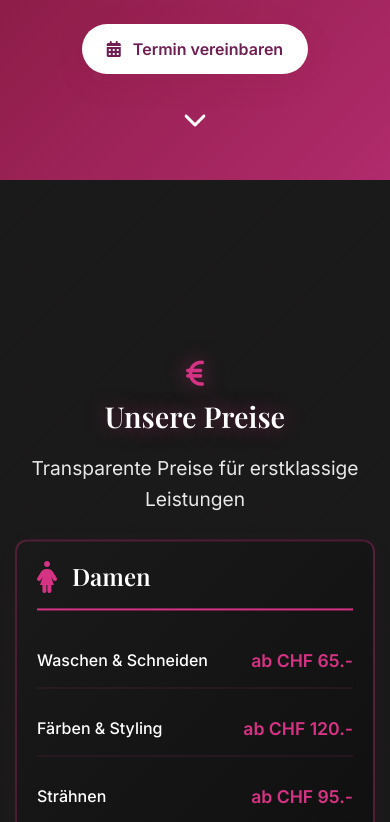
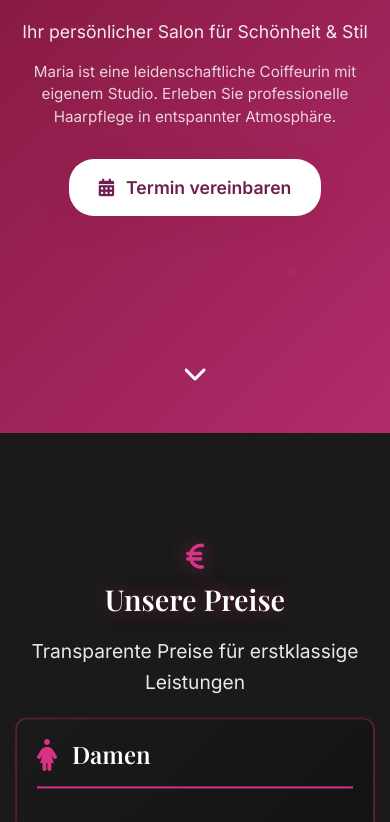
Before and after one commit to Bofi97/Coiffeur-Maria, a plain HTML site: page index.html in a window 390 px wide. Shown: the part 411-1233 px from the top of the page. Drawn offline with nearby package versions, Linux system fonts and the light colour scheme.

Commit message:
Update for better Mobile use Stylesheet.css

```diff
--- a/Stylesheet.css
+++ b/Stylesheet.css
@@ -1007,19 +1007,25 @@ section {
     }
 
     .hero {
-        height: 80vh;
+        height: 100vh;
         padding: 0 20px;
-        /* Android safe area */
-        padding-top: max(20px, env(safe-area-inset-top));
+        /* Android safe area + navigation space */
+        padding-top: max(120px, calc(env(safe-area-inset-top) + 120px));
+        display: flex;
+        align-items: center;
+        justify-content: center;
     }
 
     .hero-content {
         padding: 0;
+        text-align: center;
+        width: 100%;
     }
 
     .logo {
         flex-direction: column;
         gap: 10px;
+        margin-bottom: 20px;
     }
 
     .logo i {
@@ -1027,15 +1033,35 @@ section {
     }
 
     h1 {
-        font-size: 2.5rem;
+        font-size: 2.2rem;
+        margin-bottom: 15px;
     }
 
     .hero-subtitle {
-        font-size: 1.2rem;
+        font-size: 1.1rem;
+        margin-bottom: 15px;
     }
 
     .hero-description {
-        font-size: 1rem;
+        font-size: 0.95rem;
+        margin-bottom: 30px;
+        line-height: 1.5;
+    }
+
+    /* CTA Button Mobile */
+    .cta-button {
+        padding: 18px 30px;
+        font-size: 1.1rem;
+        min-height: 50px;
+        border-radius: 25px;
+        /* Android touch improvements */
+        -webkit-tap-highlight-color: transparent;
+        touch-action: manipulation;
+        cursor: pointer;
+        /* Ensure button is clickable */
+        pointer-events: auto;
+        z-index: 10;
+        position: relative;
     }
 
     /* Fixed Navigation for Mobile with Android fixes */
@@ -1053,47 +1079,59 @@ section {
     .nav-container {
         flex-direction: column;
         height: auto;
-        padding: 15px 20px;
+        padding: 10px 15px;
         max-width: 100%;
         width: 100%;
         box-sizing: border-box;
     }
 
+    .nav-logo {
+        font-size: 1.1rem;
+        margin-bottom: 8px;
+        text-align: center;
+    }
+
     .nav-menu {
-        gap: 12px;
-        margin-top: 15px;
+        gap: 8px;
+        margin-top: 8px;
         flex-wrap: wrap;
         justify-content: center;
         width: 100%;
     }
 
     .nav-menu a {
-        font-size: 0.85rem;
-        padding: 10px 15px;
-        border-radius: 20px;
+        font-size: 0.75rem;
+        padding: 6px 10px;
+        border-radius: 15px;
         background: rgba(214, 51, 132, 0.1);
         border: 1px solid rgba(214, 51, 132, 0.3);
-        min-height: 44px; /* Android touch target */
+        min-height: 32px;
         display: flex;
         align-items: center;
         justify-content: center;
         box-sizing: border-box;
         -webkit-tap-highlight-color: transparent;
-    }
-
-    /* Adjust scroll margins for mobile nav */
+        gap: 4px;
+    }
+
+    /* Adjust scroll margins for mobile nav - Kompakter */
     section {
-        scroll-margin-top: 140px;
-        padding-top: 140px;
+        scroll-margin-top: 80px;
+        padding-top: 80px;
     }
 
     .section-header {
-        scroll-margin-top: 140px;
+        scroll-margin-top: 80px;
+        margin-bottom: 30px;
     }
 
     .pricing-section {
-        scroll-margin-top: 140px;
-        padding-top: 160px;
+        scroll-margin-top: 80px;
+        padding-top: 100px;
+    }
+
+    .pricing-section .section-header {
+        margin-bottom: 25px;
     }
 
     /* Grid Layouts */
@@ -1371,27 +1409,37 @@ section {
     }
 
     .hero {
-        height: 70vh;
+        height: 100vh;
+        padding-top: max(100px, calc(env(safe-area-inset-top) + 100px));
     }
 
     h1 {
-        font-size: 2rem;
+        font-size: 1.8rem;
     }
 
     .cta-button {
-        padding: 15px 25px;
-        font-size: 1rem;
+        padding: 18px 30px;
+        font-size: 1.1rem;
+        min-height: 50px;
+        /* Extra mobile touch improvements */
+        -webkit-tap-highlight-color: rgba(214, 51, 132, 0.3);
+        -webkit-user-select: none;
+        user-select: none;
+        /* Ensure it's always clickable */
+        pointer-events: auto !important;
+        z-index: 100;
+        position: relative;
     }
 
     /* Extra mobile spacing */
     section {
-        scroll-margin-top: 160px;
-        padding-top: 160px;
+        scroll-margin-top: 90px;
+        padding-top: 90px;
     }
 
     .pricing-section {
-        scroll-margin-top: 160px;
-        padding-top: 180px;
+        scroll-margin-top: 90px;
+        padding-top: 110px;
     }
 
     .pricing-card,
@@ -1459,17 +1507,23 @@ section {
 
     /* Modal mobile improvements for very small screens */
     .modal {
-        padding: 5px;
+        padding: 0;
+        /* Ensure modal is always on top and clickable */
+        z-index: 99999 !important;
     }
 
     .modal-content {
         width: 100%;
         margin: 0;
-        border-radius: 8px;
+        border-radius: 0;
         max-height: 100vh;
         /* Full screen on very small devices */
         height: 100vh;
         overflow-y: auto;
+        border: none;
+        /* Ensure modal content is clickable */
+        pointer-events: auto;
+        touch-action: manipulation;
     }
 
     .modal-header {
@@ -1765,6 +1819,8 @@ html {
     /* Android scroll fix */
     -webkit-overflow-scrolling: touch;
     overflow-y: auto;
+    /* Prevent body scroll when modal is open */
+    overscroll-behavior: contain;
 }
 
 .modal-content {
@@ -1781,6 +1837,8 @@ html {
     /* Android scroll improvements */
     -webkit-overflow-scrolling: touch;
     position: relative;
+    /* Ensure modal is clickable */
+    pointer-events: auto;
 }
 
 .modal-header {
```
